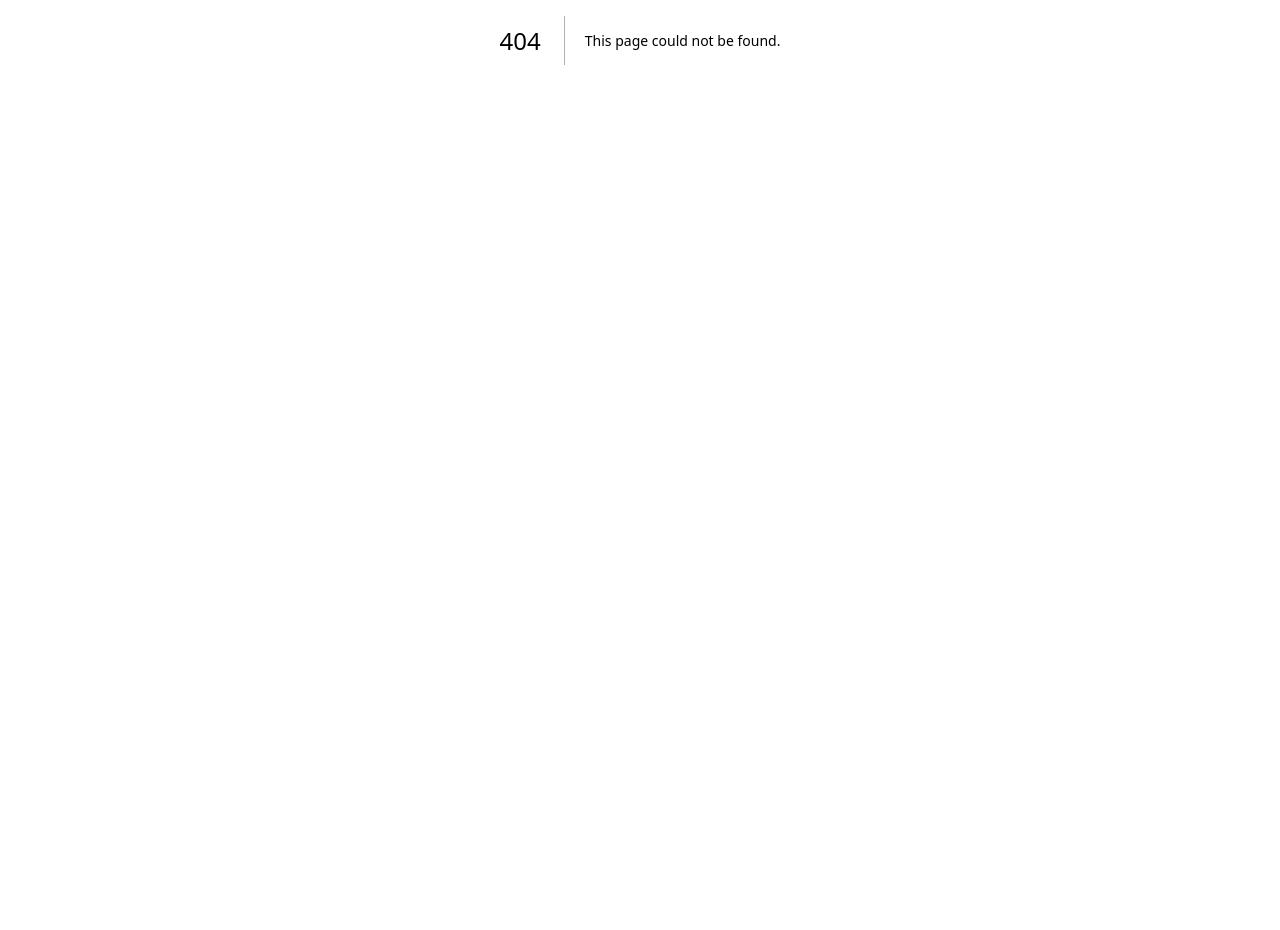
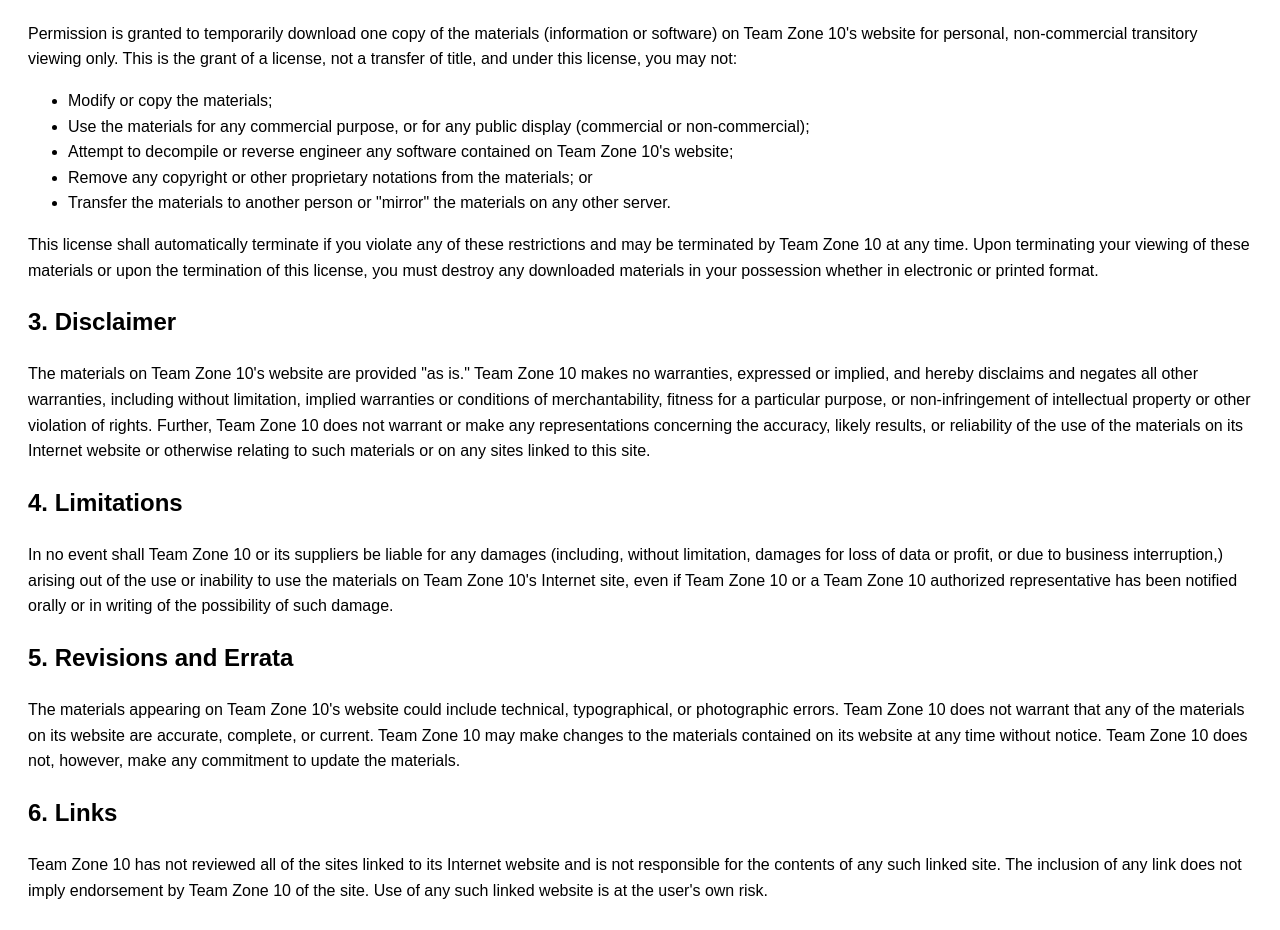
Before and after one commit to mghally999/team-zone-next, a Next.js app: page /TermsConditions in a window 1280 px wide. Before the commit this address had no page. Shown: the part 360-1290 px from the top of the page. Before the commit the page ends 800 px from the top, so only its background shows below. Built offline with nearby package versions, Linux system fonts and the light colour scheme.

Commit message:
adding terms and conditions and packages pics

```diff
--- a/app/components/Footer/FooterNav.js
+++ b/app/components/Footer/FooterNav.js
@@ -1,10 +1,13 @@
 import React from "react";
 import styles from "../../styles/Footer/FooterNav.module.css";
+import Link from "next/link";
 
 export default function FooterNav() {
   return (
     <nav className={styles.navCol}>
-      <p className={styles.footerHeading}>TERMS AND CONDITIONS</p>
+      <Link href="/TermsConditions">
+        <span className={styles.footerHeading}>TERMS AND CONDITIONS</span>
+      </Link>
     </nav>
   );
 }
--- /dev/null
+++ b/pages/TermsConditions.js
@@ -0,0 +1,141 @@
+import React from "react";
+
+const TermsAndConditions = () => {
+  return (
+    <div
+      style={{
+        padding: "20px",
+        lineHeight: "1.6",
+        fontFamily: "Arial, sans-serif",
+      }}
+    >
+      <h1>Terms and Conditions of Use for Team Zone 10</h1>
+
+      <p>Effective Date: 10/09/2024</p>
+
+      <h2>1. Terms</h2>
+      <p>
+        By accessing this website, you are agreeing to be bound by these Terms
+        and Conditions of Use, all applicable laws and regulations, and agree
+        that you are responsible for compliance with any applicable local laws.
+        If you do not agree with any of these terms, you are prohibited from
+        using or accessing this site. The materials contained in this website
+        are protected by applicable copyright and trademark law.
+      </p>
+
+      <h2>2. Use License</h2>
+      <p>
+        Permission is granted to temporarily download one copy of the materials
+        (information or software) on Team Zone 10's website for personal,
+        non-commercial transitory viewing only. This is the grant of a license,
+        not a transfer of title, and under this license, you may not:
+      </p>
+      <ul>
+        <li>Modify or copy the materials;</li>
+        <li>
+          Use the materials for any commercial purpose, or for any public
+          display (commercial or non-commercial);
+        </li>
+        <li>
+          Attempt to decompile or reverse engineer any software contained on
+          Team Zone 10's website;
+        </li>
+        <li>
+          Remove any copyright or other proprietary notations from the
+          materials; or
+        </li>
+        <li>
+          Transfer the materials to another person or "mirror" the materials on
+          any other server.
+        </li>
+      </ul>
+
+      <p>
+        This license shall automatically terminate if you violate any of these
+        restrictions and may be terminated by Team Zone 10 at any time. Upon
+        terminating your viewing of these materials or upon the termination of
+        this license, you must destroy any downloaded materials in your
+        possession whether in electronic or printed format.
+      </p>
+
+      <h2>3. Disclaimer</h2>
+      <p>
+        The materials on Team Zone 10's website are provided "as is." Team Zone
+        10 makes no warranties, expressed or implied, and hereby disclaims and
+        negates all other warranties, including without limitation, implied
+        warranties or conditions of merchantability, fitness for a particular
+        purpose, or non-infringement of intellectual property or other violation
+        of rights. Further, Team Zone 10 does not warrant or make any
+        representations concerning the accuracy, likely results, or reliability
+        of the use of the materials on its Internet website or otherwise
+        relating to such materials or on any sites linked to this site.
+      </p>
+
+      <h2>4. Limitations</h2>
+      <p>
+        In no event shall Team Zone 10 or its suppliers be liable for any
+        damages (including, without limitation, damages for loss of data or
+        profit, or due to business interruption,) arising out of the use or
+        inability to use the materials on Team Zone 10's Internet site, even if
+        Team Zone 10 or a Team Zone 10 authorized representative has been
+        notified orally or in writing of the possibility of such damage.
+      </p>
+
+      <h2>5. Revisions and Errata</h2>
+      <p>
+        The materials appearing on Team Zone 10's website could include
+        technical, typographical, or photographic errors. Team Zone 10 does not
+        warrant that any of the materials on its website are accurate, complete,
+        or current. Team Zone 10 may make changes to the materials contained on
+        its website at any time without notice. Team Zone 10 does not, however,
+        make any commitment to update the materials.
+      </p>
+
+      <h2>6. Links</h2>
+      <p>
+        Team Zone 10 has not reviewed all of the sites linked to its Internet
+        website and is not responsible for the contents of any such linked site.
+        The inclusion of any link does not imply endorsement by Team Zone 10 of
+        the site. Use of any such linked website is at the user's own risk.
+      </p>
+
+      <h2>7. Site Terms of Use Modifications</h2>
+      <p>
+        Team Zone 10 may revise these terms of use for its website at any time
+        without notice. By using this website you are agreeing to be bound by
+        the then current version of these Terms and Conditions of Use.
+      </p>
+
+      <h2>8. Governing Law</h2>
+      <p>
+        Any claim relating to Team Zone 10's website shall be governed by the
+        laws of the State of Dubai, United Arab Emirates without regard to its
+        conflict of law provisions.
+      </p>
+
+      <h2>9. Data Privacy (GDPR Compliance)</h2>
+      <p>
+        Your privacy is important to us. By using our site, you agree to the
+        collection and use of information in accordance with this policy. We
+        collect your personal data for specific and legitimate purposes, such as
+        for processing your bookings, improving your experience on our website,
+        and contacting you in relation to our services. You have the right to
+        access, rectify, and delete your personal data at any time. We will
+        never share your data with third parties without your explicit consent.
+      </p>
+
+      <h2>Contact Information</h2>
+      <p>
+        For any questions about these terms, please contact us at:
+        <br />
+        +971 56 241 3781
+        <br />
+        Nas 2 Building, Arjan, Dubai, United Arab Emirates
+        <br />
+        Email: info@teamzone10.net
+      </p>
+    </div>
+  );
+};
+
+export default TermsAndConditions;
```
Also changed, not shown: 1 other file (tests, documents, lock files or other folders).
